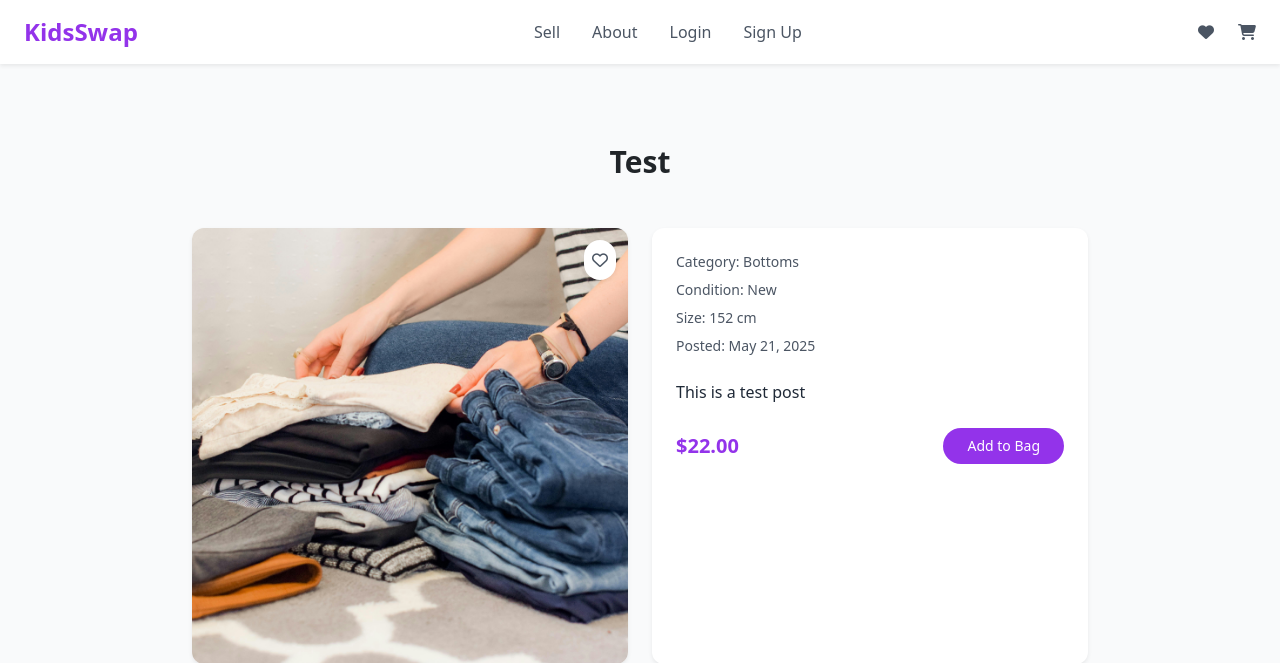
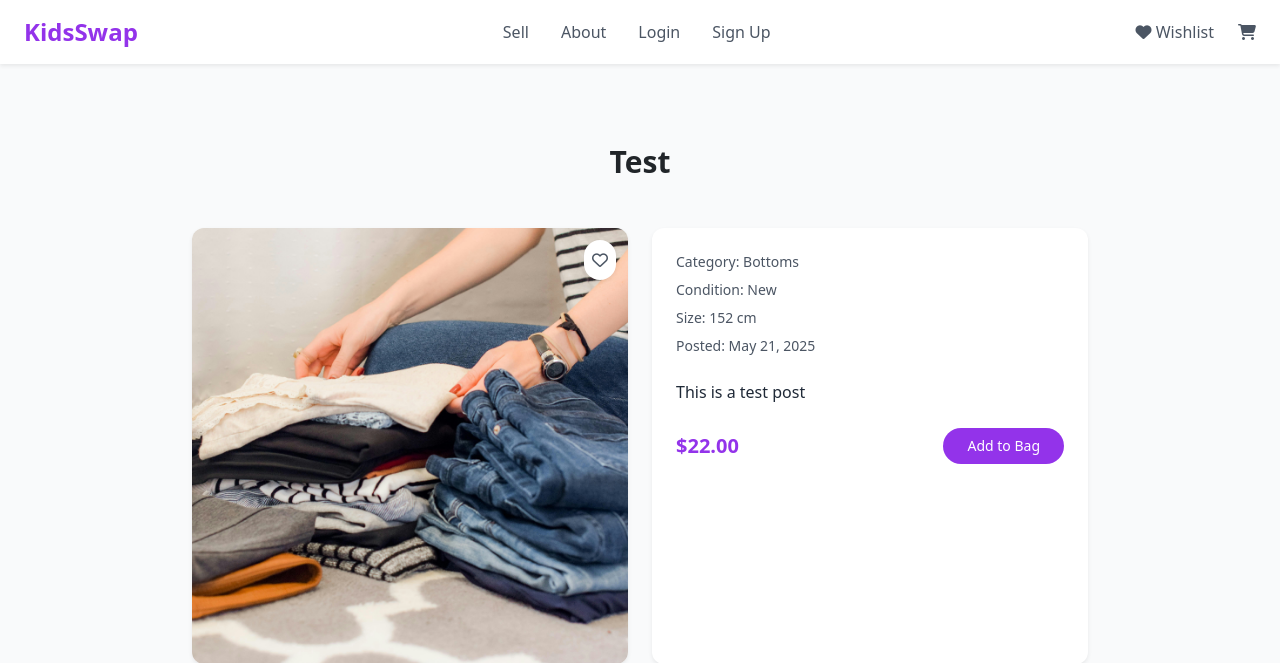
Before and after one commit to estii20/clothing_app, a Django app: page /clothing/1/ in a window 1280 px wide. Shown: the top 663 px of the page. Run offline with Django 5.2, Linux system fonts and the light colour scheme; data comes from the database, SQL or seed files in the repository; both versions use the stored data as it was after the commit; some libraries are stand-ins or nearby versions.

Commit message:
Add wishlist functionality

```diff
--- a/marketplace/models.py
+++ b/marketplace/models.py
@@ -82,3 +82,15 @@ class OrderItem(models.Model):
 
     def get_total_price(self):
         return self.quantity * self.price
+
+
+class WishlistItem(models.Model):
+    user = models.ForeignKey(User, on_delete=models.CASCADE)
+    item = models.ForeignKey(ClothingItem, on_delete=models.CASCADE)
+    added_at = models.DateTimeField(auto_now_add=True)
+
+    class Meta:
+        unique_together = ('user', 'item')  # Prevent duplicate entries
+
+    def __str__(self):
+        return f"{self.user.username} - {self.item.title}"
--- a/marketplace/templates/marketplace/item_detail.html
+++ b/marketplace/templates/marketplace/item_detail.html
@@ -65,9 +65,14 @@
                 {% csrf_token %}
                 <button type="submit" class="btn">Add to Cart</button>
               </form>
-              <button class="bg-white text-purple-600 border border-purple-600 px-3 py-1 rounded-full text-sm w-1/2">
-                Wishlist
-              </button>
+              {% for related in related_items %}
+                  <a href="#" onclick="toggleWishlist('{{ related.id }}')">
+                      <i class="fa-solid fa-heart
+                                {% if related.id in wishlist_ids %}text-red-500{% else %}text-gray-600{% endif %}"
+                        id="wishlist-icon-{{ related.id }}">
+                      </i>
+                  </a>
+              {% endfor %}
             </div>
           </div>
         </div>
@@ -84,4 +89,29 @@
     </div>
   </div>
 </section>
+
+<script>
+function toggleWishlist(itemId) {
+    fetch(`/wishlist/toggle/${itemId}/`, {
+        method: 'POST',
+        headers: {
+            'Content-Type': 'application/x-www-form-urlencoded',
+            'X-CSRFToken': '{{ csrf_token }}',
+        }
+    })
+    .then(res => res.json())
+    .then(data => {
+        const icon = document.getElementById(`wishlist-icon-${itemId}`);
+        if (data.status === 'added') {
+            icon.classList.remove('text-gray-600');
+            icon.classList.add('text-red-500');
+        } else if (data.status === 'removed') {
+            icon.classList.remove('text-red-500');
+            icon.classList.add('text-gray-600');
+        }
+    })
+    .catch(error => console.error('Error:', error));
+}
+
+</script>
 {% endblock %}
--- a/marketplace/urls.py
+++ b/marketplace/urls.py
@@ -14,4 +14,6 @@ urlpatterns = [
     path('process-payment/', views.process_payment, name='process_payment'),
     path('order-confirmation/', views.order_confirmation, name='order_confirmation'),
     path('shipping-address/', views.add_shipping_address, name='add_shipping_address'),
+    path('wishlist/', views.wishlist_view, name='wishlist'),
+    path('wishlist/toggle/<int:item_id>/', views.toggle_wishlist, name='toggle_wishlist'),
 ]
--- a/marketplace/views.py
+++ b/marketplace/views.py
@@ -1,7 +1,7 @@
 from django.shortcuts import render, redirect, get_object_or_404
 from django.urls import reverse_lazy
 from django.views.decorators.http import require_POST
-from .models import ClothingItem, ClothingImage, ShippingAddress, Order, OrderItem
+from .models import ClothingItem, ClothingImage, ShippingAddress, Order, OrderItem, WishlistItem
 from .forms import ClothingItemForm, CustomLoginForm, CustomSignupForm, ShippingAddressForm
 from django.contrib.auth.decorators import login_required
 from django.contrib import messages
@@ -59,15 +59,27 @@ def item_list(request):
 def item_detail(request, item_id):
     item = get_object_or_404(ClothingItem, id=item_id)
 
-    # Filter similar items
-    similar_items = ClothingItem.objects.filter(
+    # Get all images for this item
+    images = ClothingImage.objects.filter(item=item)
+
+    # Get related items (same category and size, excluding current)
+    related_items = ClothingItem.objects.filter(
         category=item.category,
         size=item.size
     ).exclude(id=item.id)[:4]
 
+    # Wishlist items (if authenticated)
+    wishlist_ids = []
+    if request.user.is_authenticated:
+        wishlist_ids = set(
+            WishlistItem.objects.filter(user=request.user).values_list('item_id', flat=True)
+        )
+
     return render(request, 'marketplace/item_detail.html', {
         'item': item,
-        'related_items': similar_items
+        'images': images,
+        'wishlist_ids': wishlist_ids,
+        'related_items': related_items
     })
 
 
@@ -246,3 +258,23 @@ def add_shipping_address(request):
         form = ShippingAddressForm()
 
     return render(request, 'marketplace/add_shipping_address.html', {'form': form})
+
+
+@login_required
+def wishlist_view(request):
+    wishlist_items = WishlistItem.objects.filter(user=request.user).select_related('item')
+    return render(request, 'marketplace/wishlist.html', {
+        'wishlist_items': wishlist_items
+    })
+
+
+@require_POST
+@login_required
+def toggle_wishlist(request, item_id):
+    item = get_object_or_404(ClothingItem, id=item_id)
+    wishlist_item, created = WishlistItem.objects.get_or_create(user=request.user, item=item)
+
+    if not created:
+        wishlist_item.delete()
+        return JsonResponse({'status': 'removed'})
+    return JsonResponse({'status': 'added'})
--- a/templates/base.html
+++ b/templates/base.html
@@ -48,9 +48,10 @@
                         {% endif %}
                     </nav>
                     <div class="flex items-center space-x-6">
-                        <a href="#" class="text-gray-600 hover:text-purple-600">
-                            <i class="fa-solid fa-heart"></i>
+                        <a href="{% url 'wishlist' %}" class="text-gray-600 hover:text-purple-600">
+                            <i class="fa-solid fa-heart"></i> Wishlist
                         </a>
+
                         <a href="{% url 'cart' %}" class="text-gray-600 hover:text-purple-600 relative">
                             <i class="fa-solid fa-cart-shopping"></i>
                             {% with request.session.cart|length as cart_count %}
```
Also changed, not shown: marketplace/templates/marketplace/wishlist.html (added, +20 -0 lines), db.sqlite3, marketplace/migrations/0006_wishlistitem.py (added).
